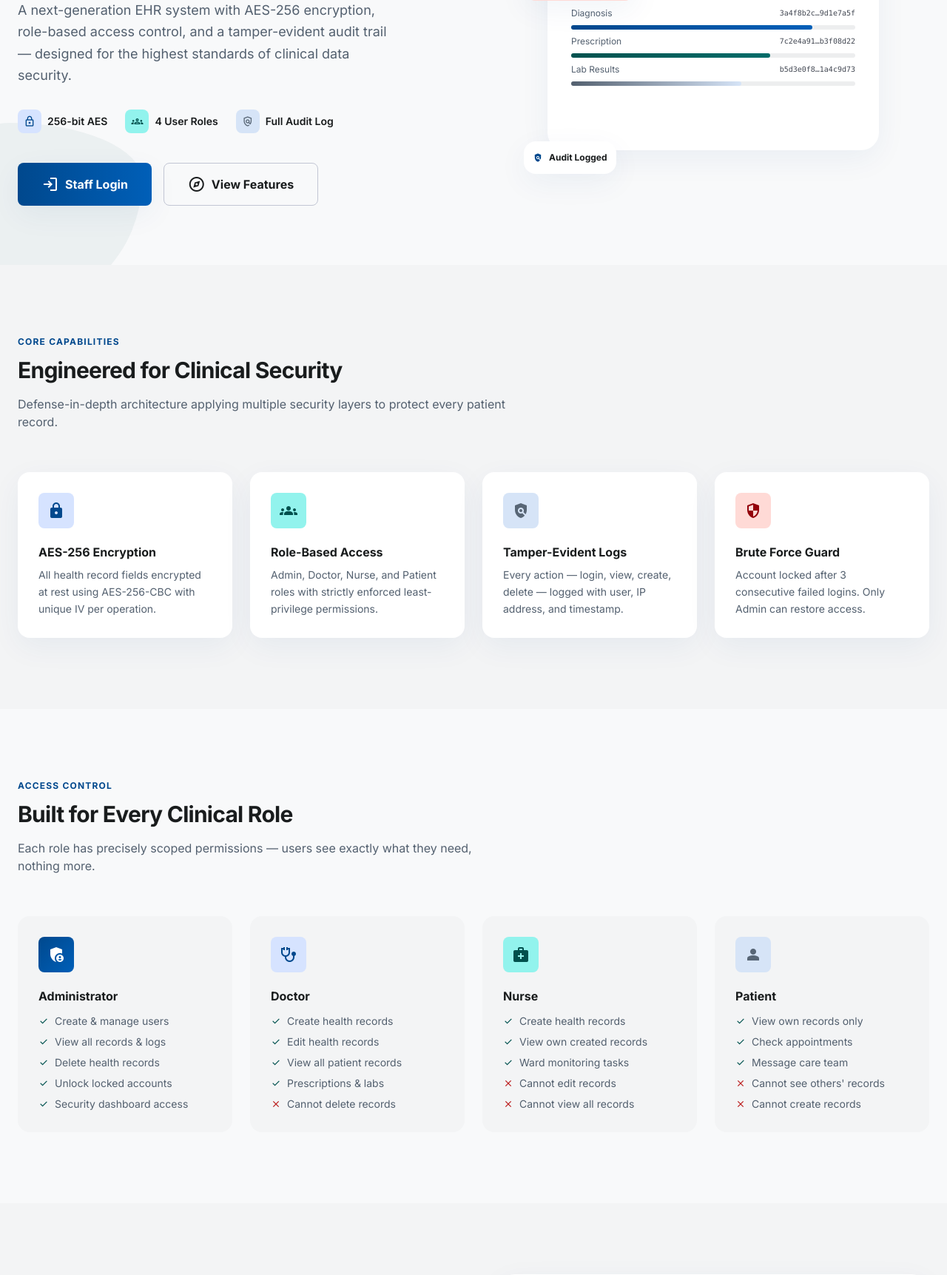
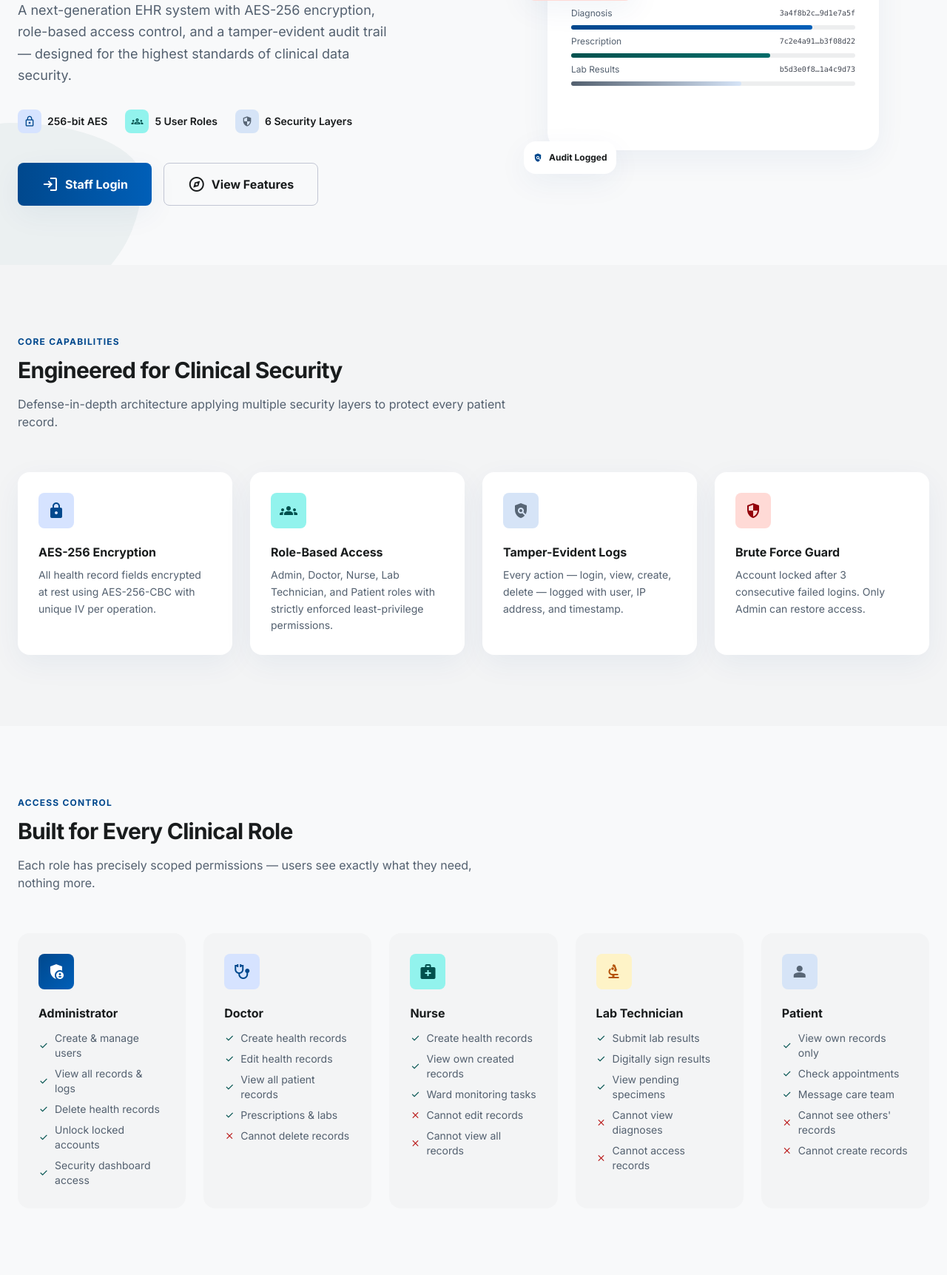
Before and after one commit to BrowngirlPaola/Secure_Electronic_Health_Record_System, a Flask app: page / in a window 1280 px wide. Shown: the part 481-2204 px from the top of the page at 74% size. Run offline with Flask 3, Linux system fonts and the light colour scheme; some libraries are stand-ins or nearby versions.

Commit message:
Phase 8: Polish login and landing pages — 5 roles, 6 security layers
- login.html: Added flash messages block, updated stats to 5 Roles
- index.html: Added Lab Technician role card (5-column grid), updated
  hero stats to "5 User Roles" and "6 Security Layers", replaced generic
  security features with 6 innovative cybersecurity features (hash chain,
  RSA signatures, honeypot, session fingerprinting, BTG, FLAC), fixed
  Patient Portal links to route through login
- error.html: Verified already dynamic — no changes needed
- Updated IMPLEMENTATION_PLAN.md to mark Phase 8 complete

Co-Authored-By: Claude Sonnet 4.6 <noreply@anthropic.com>

```diff
--- a/frontend/templates/index.html
+++ b/frontend/templates/index.html
@@ -57,7 +57,7 @@ tailwind.config = {
     </div>
     <div class="flex gap-3 items-center">
       <a href="{{ url_for('auth_bp.login') }}" class="bg-gradient-to-r from-primary to-primary-container text-white px-5 py-2.5 rounded-xl font-semibold text-sm hover:opacity-90 transition-opacity">Staff Login</a>
-      <a href="{{ url_for('dashboard_bp.patient_dashboard') }}" class="bg-secondary-container text-on-secondary-container px-5 py-2.5 rounded-xl font-semibold text-sm hover:bg-surface-container transition-colors">Patient Portal</a>
+      <a href="{{ url_for('auth_bp.login') }}" class="bg-secondary-container text-on-secondary-container px-5 py-2.5 rounded-xl font-semibold text-sm hover:bg-surface-container transition-colors">Patient Portal</a>
     </div>
   </div>
 </nav>
@@ -85,11 +85,11 @@ tailwind.config = {
         </div>
         <div class="flex items-center gap-2 text-sm font-semibold text-on-surface">
           <div class="w-8 h-8 rounded-lg bg-tertiary-fixed flex items-center justify-center"><span class="material-symbols-outlined text-on-tertiary-fixed-variant text-base">groups</span></div>
-          4 User Roles
+          5 User Roles
         </div>
         <div class="flex items-center gap-2 text-sm font-semibold text-on-surface">
-          <div class="w-8 h-8 rounded-lg bg-secondary-container flex items-center justify-center"><span class="material-symbols-outlined text-on-secondary-container text-base">policy</span></div>
-          Full Audit Log
+          <div class="w-8 h-8 rounded-lg bg-secondary-container flex items-center justify-center"><span class="material-symbols-outlined text-on-secondary-container text-base">security</span></div>
+          6 Security Layers
         </div>
       </div>
       <div class="flex flex-wrap gap-4">
@@ -168,7 +168,7 @@ tailwind.config = {
           <span class="material-symbols-outlined text-on-tertiary-fixed-variant" style="font-variation-settings:'FILL' 1;">groups</span>
         </div>
         <h3 class="font-bold text-base mb-2">Role-Based Access</h3>
-        <p class="text-sm text-secondary leading-relaxed">Admin, Doctor, Nurse, and Patient roles with strictly enforced least-privilege permissions.</p>
+        <p class="text-sm text-secondary leading-relaxed">Admin, Doctor, Nurse, Lab Technician, and Patient roles with strictly enforced least-privilege permissions.</p>
       </div>
       <div class="bg-surface-container-lowest p-7 rounded-2xl hover:-translate-y-1 transition-transform tonal-shadow">
         <div class="w-12 h-12 bg-secondary-container flex items-center justify-center rounded-xl mb-5">
@@ -196,7 +196,7 @@ tailwind.config = {
       <h2 class="text-3xl font-bold tracking-tight mb-4">Built for Every Clinical Role</h2>
       <p class="text-secondary max-w-2xl">Each role has precisely scoped permissions — users see exactly what they need, nothing more.</p>
     </div>
-    <div class="grid grid-cols-1 md:grid-cols-2 lg:grid-cols-4 gap-6">
+    <div class="grid grid-cols-1 md:grid-cols-2 lg:grid-cols-5 gap-6">
       <div class="bg-surface-container-low p-7 rounded-2xl">
         <div class="w-12 h-12 bg-gradient-to-br from-primary to-primary-container rounded-xl flex items-center justify-center mb-5">
           <span class="material-symbols-outlined text-white" style="font-variation-settings:'FILL' 1;">admin_panel_settings</span>
@@ -237,6 +237,19 @@ tailwind.config = {
         </ul>
       </div>
       <div class="bg-surface-container-low p-7 rounded-2xl">
+        <div class="w-12 h-12 bg-amber-100 rounded-xl flex items-center justify-center mb-5">
+          <span class="material-symbols-outlined text-amber-700" style="font-variation-settings:'FILL' 1;">biotech</span>
+        </div>
+        <h3 class="font-bold text-base mb-3">Lab Technician</h3>
+        <ul class="space-y-2 text-sm text-secondary">
+          <li class="flex items-center gap-2"><span class="material-symbols-outlined text-tertiary text-sm">check</span>Submit lab results</li>
+          <li class="flex items-center gap-2"><span class="material-symbols-outlined text-tertiary text-sm">check</span>Digitally sign results</li>
+          <li class="flex items-center gap-2"><span class="material-symbols-outlined text-tertiary text-sm">check</span>View pending specimens</li>
+          <li class="flex items-center gap-2"><span class="material-symbols-outlined text-error text-sm">close</span>Cannot view diagnoses</li>
+          <li class="flex items-center gap-2"><span class="material-symbols-outlined text-error text-sm">close</span>Cannot access records</li>
+        </ul>
+      </div>
+      <div class="bg-surface-container-low p-7 rounded-2xl">
         <div class="w-12 h-12 bg-secondary-container rounded-xl flex items-center justify-center mb-5">
           <span class="material-symbols-outlined text-on-secondary-container" style="font-variation-settings:'FILL' 1;">person</span>
         </div>
@@ -263,19 +276,27 @@ tailwind.config = {
         <div class="space-y-6">
           <div class="flex gap-5">
             <div class="flex-shrink-0 w-10 h-10 rounded-full bg-primary-fixed flex items-center justify-center"><span class="material-symbols-outlined text-primary text-base">lock</span></div>
-            <div><h4 class="font-bold mb-1">Encryption at Rest</h4><p class="text-sm text-secondary">Health record fields encrypted with AES-256-CBC. Unique IV per operation prevents pattern analysis. Database stores only ciphertext.</p></div>
+            <div><h4 class="font-bold mb-1">AES-256 Encryption + RSA Signatures</h4><p class="text-sm text-secondary">Every field encrypted at rest with unique IVs. Doctors digitally sign records with RSA-2048 for non-repudiation.</p></div>
           </div>
           <div class="flex gap-5">
-            <div class="flex-shrink-0 w-10 h-10 rounded-full bg-tertiary-fixed flex items-center justify-center"><span class="material-symbols-outlined text-on-tertiary-fixed-variant text-base">lock_person</span></div>
-            <div><h4 class="font-bold mb-1">Brute Force Lockout</h4><p class="text-sm text-secondary">Account automatically locked after 3 consecutive failed logins. All attempts logged with IP address.</p></div>
+            <div class="flex-shrink-0 w-10 h-10 rounded-full bg-tertiary-fixed flex items-center justify-center"><span class="material-symbols-outlined text-on-tertiary-fixed-variant text-base">link</span></div>
+            <div><h4 class="font-bold mb-1">Hash Chain Audit Integrity</h4><p class="text-sm text-secondary">Each audit log entry chains to the previous via SHA-256 hash. Tamper with one entry and the chain visibly breaks.</p></div>
           </div>
           <div class="flex gap-5">
-            <div class="flex-shrink-0 w-10 h-10 rounded-full bg-secondary-container flex items-center justify-center"><span class="material-symbols-outlined text-on-secondary-container text-base">policy</span></div>
-            <div><h4 class="font-bold mb-1">IP Address Audit Logging</h4><p class="text-sm text-secondary">Every action recorded with actor identity, IP address, timestamp, and affected record ID.</p></div>
+            <div class="flex-shrink-0 w-10 h-10 rounded-full bg-secondary-container flex items-center justify-center"><span class="material-symbols-outlined text-on-secondary-container text-base">pest_control</span></div>
+            <div><h4 class="font-bold mb-1">Honeypot / Canary Records</h4><p class="text-sm text-secondary">Fake patient records that trigger critical alerts when accessed — catching authorized insiders acting maliciously.</p></div>
           </div>
           <div class="flex gap-5">
-            <div class="flex-shrink-0 w-10 h-10 rounded-full bg-error-container flex items-center justify-center"><span class="material-symbols-outlined text-on-error-container text-base">warning</span></div>
-            <div><h4 class="font-bold mb-1">Suspicious Activity Detection</h4><p class="text-sm text-secondary">Rule-based SIEM-inspired monitoring flags rapid record access, new IP logins, and unauthorized access attempts.</p></div>
+            <div class="flex-shrink-0 w-10 h-10 rounded-full bg-error-container flex items-center justify-center"><span class="material-symbols-outlined text-on-error-container text-base">fingerprint</span></div>
+            <div><h4 class="font-bold mb-1">Session Fingerprinting</h4><p class="text-sm text-secondary">Browser fingerprints hashed on login. Mismatch mid-session = cookie theft detected → auto session kill.</p></div>
+          </div>
+          <div class="flex gap-5">
+            <div class="flex-shrink-0 w-10 h-10 rounded-full bg-primary-fixed flex items-center justify-center"><span class="material-symbols-outlined text-primary text-base">emergency</span></div>
+            <div><h4 class="font-bold mb-1">Break-the-Glass Protocol</h4><p class="text-sm text-secondary">Emergency access with justification required. Temporary 30-minute window, fully audited, admin-reviewed.</p></div>
+          </div>
+          <div class="flex gap-5">
+            <div class="flex-shrink-0 w-10 h-10 rounded-full bg-tertiary-fixed flex items-center justify-center"><span class="material-symbols-outlined text-on-tertiary-fixed-variant text-base">visibility_off</span></div>
+            <div><h4 class="font-bold mb-1">Field-Level Access Control</h4><p class="text-sm text-secondary">Not just who sees a record — but which fields. Nurses see treatment, not diagnosis. Lab techs see only lab results.</p></div>
           </div>
         </div>
       </div>
@@ -303,16 +324,28 @@ tailwind.config = {
             <span class="px-2 py-0.5 rounded-full text-[10px] font-bold bg-tertiary-fixed text-on-tertiary-fixed-variant">ACTIVE</span>
           </div>
           <div class="flex items-center justify-between p-3 rounded-xl bg-surface-container-low">
-            <span class="text-sm font-medium">SQL Injection Prevention (ORM)</span>
-            <span class="px-2 py-0.5 rounded-full text-[10px] font-bold bg-tertiary-fixed text-on-tertiary-fixed-variant">PROTECTED</span>
+            <span class="text-sm font-medium">Hash Chain Audit Integrity</span>
+            <span class="px-2 py-0.5 rounded-full text-[10px] font-bold bg-tertiary-fixed text-on-tertiary-fixed-variant">ACTIVE</span>
           </div>
           <div class="flex items-center justify-between p-3 rounded-xl bg-surface-container-low">
-            <span class="text-sm font-medium">Suspicious Activity Monitor</span>
-            <span class="px-2 py-0.5 rounded-full text-[10px] font-bold bg-primary-fixed text-on-primary-fixed-variant">NEW FEATURE</span>
+            <span class="text-sm font-medium">RSA-2048 Digital Signatures</span>
+            <span class="px-2 py-0.5 rounded-full text-[10px] font-bold bg-tertiary-fixed text-on-tertiary-fixed-variant">ACTIVE</span>
           </div>
           <div class="flex items-center justify-between p-3 rounded-xl bg-surface-container-low">
-            <span class="text-sm font-medium">NIST Password Policy (SP 800-63B)</span>
-            <span class="px-2 py-0.5 rounded-full text-[10px] font-bold bg-primary-fixed text-on-primary-fixed-variant">NEW FEATURE</span>
+            <span class="text-sm font-medium">Honeypot / Canary Records</span>
+            <span class="px-2 py-0.5 rounded-full text-[10px] font-bold bg-primary-fixed text-on-primary-fixed-variant">INNOVATIVE</span>
+          </div>
+          <div class="flex items-center justify-between p-3 rounded-xl bg-surface-container-low">
+            <span class="text-sm font-medium">Field-Level Access Control (FLAC)</span>
+            <span class="px-2 py-0.5 rounded-full text-[10px] font-bold bg-primary-fixed text-on-primary-fixed-variant">INNOVATIVE</span>
+          </div>
+          <div class="flex items-center justify-between p-3 rounded-xl bg-surface-container-low">
+            <span class="text-sm font-medium">Break-the-Glass Emergency Access</span>
+            <span class="px-2 py-0.5 rounded-full text-[10px] font-bold bg-primary-fixed text-on-primary-fixed-variant">INNOVATIVE</span>
+          </div>
+          <div class="flex items-center justify-between p-3 rounded-xl bg-surface-container-low">
+            <span class="text-sm font-medium">Session Fingerprinting</span>
+            <span class="px-2 py-0.5 rounded-full text-[10px] font-bold bg-primary-fixed text-on-primary-fixed-variant">INNOVATIVE</span>
           </div>
         </div>
       </div>
@@ -330,7 +363,7 @@ tailwind.config = {
       <p class="text-white/80 mb-10 max-w-xl mx-auto text-lg">Access the system as your designated role and experience enterprise-level EHR security in action.</p>
       <div class="flex flex-col sm:flex-row justify-center gap-4">
         <a href="{{ url_for('auth_bp.login') }}" class="bg-white text-primary px-10 py-4 rounded-2xl font-extrabold text-base hover:scale-105 transition-transform">Staff Login</a>
-        <a href="{{ url_for('dashboard_bp.patient_dashboard') }}" class="bg-white/20 border border-white/30 text-white px-10 py-4 rounded-2xl font-extrabold text-base hover:bg-white/30 transition-colors">Patient Portal</a>
+        <a href="{{ url_for('auth_bp.login') }}" class="bg-white/20 border border-white/30 text-white px-10 py-4 rounded-2xl font-extrabold text-base hover:bg-white/30 transition-colors">Patient Portal</a>
       </div>
     </div>
   </div>
```
Also changed, not shown: IMPLEMENTATION_PLAN.md (+7 -7 lines), frontend/templates/login.html (+17 -2 lines).
